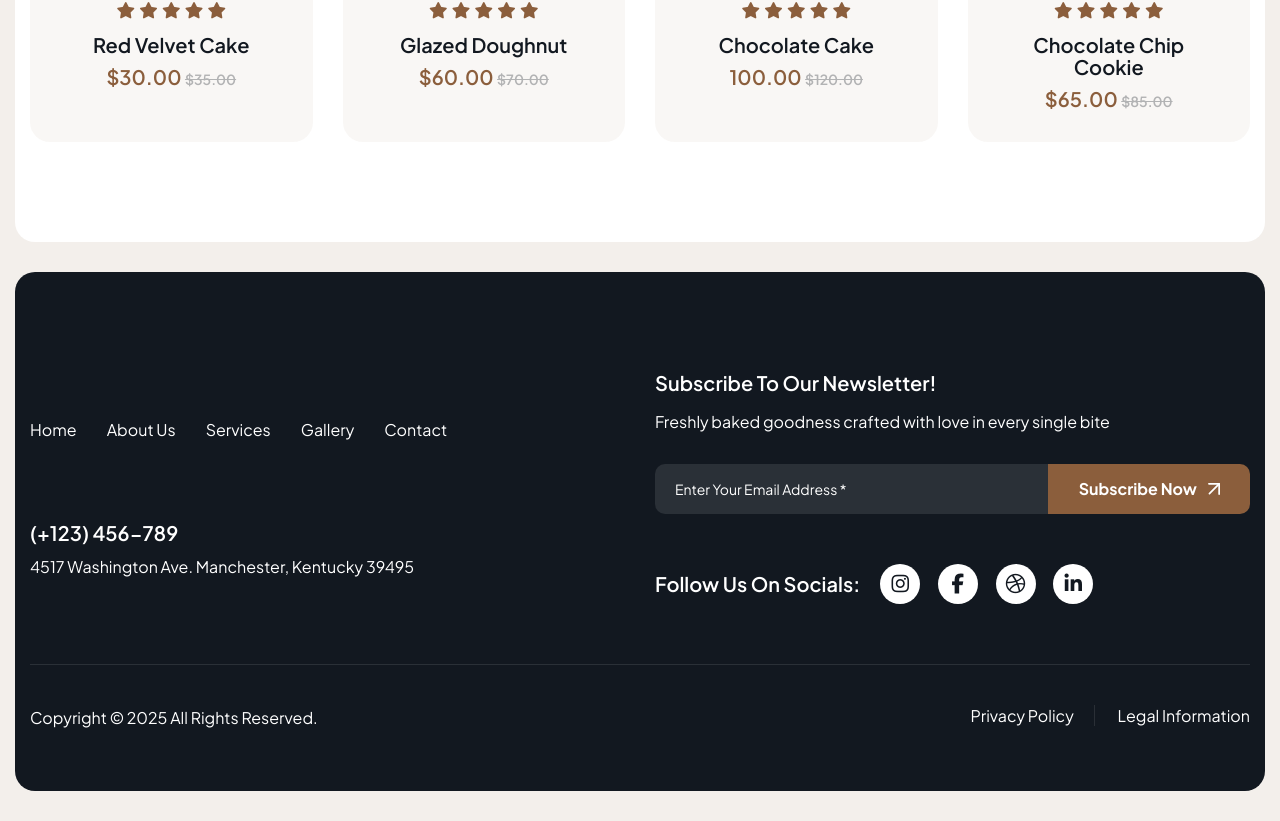
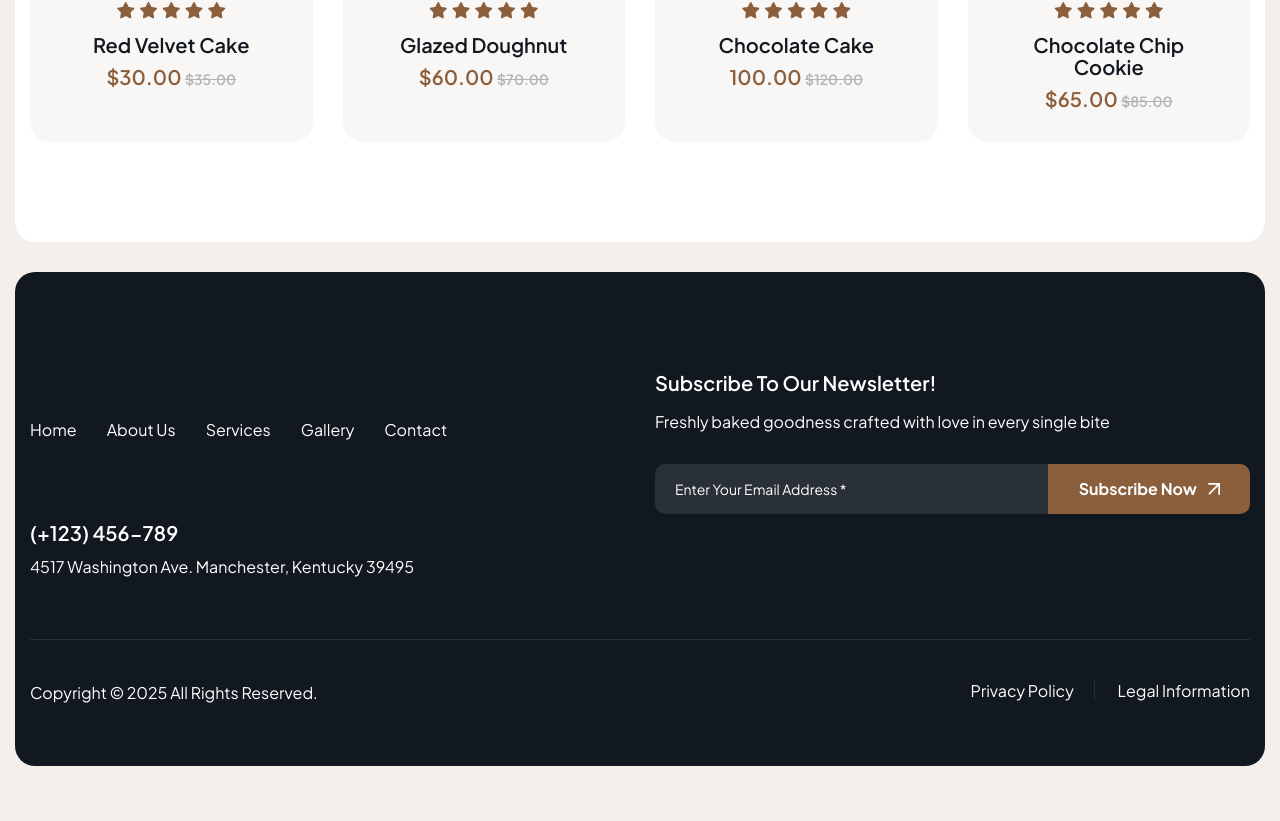
Before and after one commit to sayanidas-imagine/sweet-tooth-bakary, a plain HTML site: page shop.html in a window 1280 px wide. Shown: the part 1394-2215 px from the top of the page. After the commit the page ends 2190 px from the top, so only its background shows below. Drawn offline with Linux system fonts and the light colour scheme.

Commit message:
footer social icon remove.

```diff
--- a/shop.html
+++ b/shop.html
@@ -351,18 +351,6 @@
                             </form>
                         </div>
                         <!-- Newsletter Form End -->
-
-                        <!-- Footer Social Links Start -->
-                        <div class="footer-social-links">
-                            <h3>Follow Us On Socials:</h3>
-                            <ul>
-                                <li><a href="#"><i class="fa-brands fa-instagram"></i></a></li>
-                                <li><a href="#"><i class="fa-brands fa-facebook-f"></i></a></li>
-                                <li><a href="#"><i class="fa-brands fa-dribbble"></i></a></li>
-                                <li><a href="#"><i class="fa-brands fa-linkedin-in"></i></a></li>
-                            </ul>
-                        </div>
-                        <!-- Footer Social Links End -->
                     </div>
                     <!-- Footer Newsletter Form End -->
                 </div>
```
